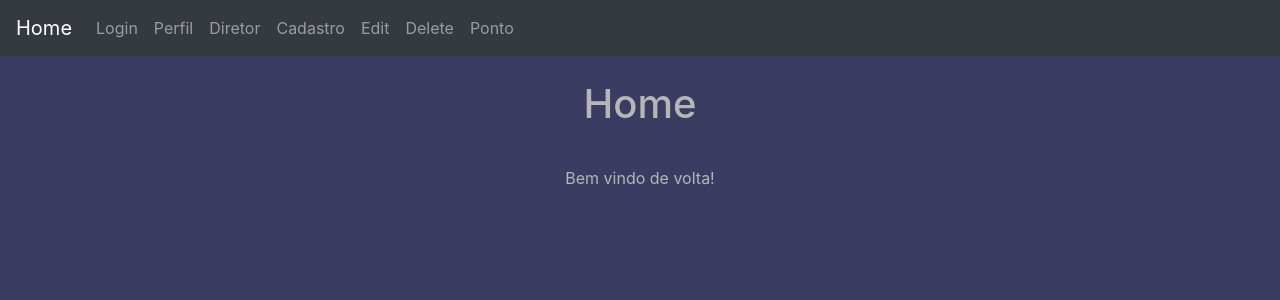
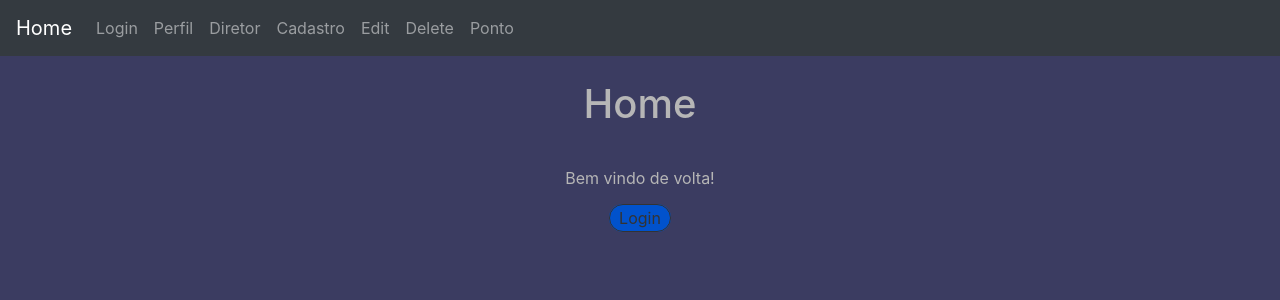
Before and after one commit to FelipeFVCampidelli/Sistema-Interno-de-Ponto, a React (Create React App) app: page / in a window 1280 px wide. Shown: the top 300 px of the page. Built offline with nearby package versions, Linux system fonts and the light colour scheme; no server answers.

Commit message:
Acabamentos

```diff
--- a/src/App.css
+++ b/src/App.css
@@ -2,21 +2,36 @@ body {
   background-color: rgb(59, 60, 97);
   color: rgb(182, 182, 182);
 }
-
 .navbar-brand a {
   color: #fff;
   float:right
 }
-
 .nav-link a {
   color: #FFFFFF80;
 }
 #root > main > nav > form > div > div > div{
-
   color: #000;
 }
-
 #root > main > nav > form > div > div > div.css-g1d714-ValueContainer{
   width: 150px;
   color: black;
 }
+.Recipiente{
+  width: 100%;
+  text-align: center;
+  float: right;
+}
+.LinkLogin{
+  text-decoration: none;
+  background-color: #0152cc;
+  color: #333333;
+  padding: 3px 9px 3px 9px;
+  border-top: 1px solid #333333;
+  border-right: 1px solid #333333;
+  border-bottom: 1px solid #333333;
+  border-left: 1px solid #333333;
+  border-radius: 300px;
+}
+.LinkLogin:hover{
+  color: #000;
+}
--- a/src/App.js
+++ b/src/App.js
@@ -186,5 +186,6 @@ const Home = () => (
   <Fragment>
     <h1>Home</h1>
     <p>Bem vindo de volta!</p>
+    <div className="Recipiente"><Link className="LinkLogin" to="/login">Login</Link></div>
   </Fragment>
 );
--- a/src/Diretor/diretor.css
+++ b/src/Diretor/diretor.css
@@ -9,15 +9,20 @@
   margin-left: 25%;
   max-width: 100%;
 }
-
 .amarelo{
   margin-top: 5%;
   margin-left: 15%;
   max-width: 100%;
 }
-
 .vermelho{
   margin-top: 5%;
   margin-left: 15%;
   max-width: 100%;
 }
+.FormDiretorP{
+  margin-top: 100px;
+}
+.FormDiretor{
+  width: 50%;
+  color: black;
+}
--- a/src/Diretor/diretor.jsx
+++ b/src/Diretor/diretor.jsx
@@ -95,8 +95,8 @@ export default function Perfil(props) {
             <Button href="/cadastro" className="verde" variant="success">Cadastrar</Button>
             <Button href="/edit" className="amarelo" variant="warning" type="editar">Editar</Button>
             <Button href="/delete" className="vermelho" variant="danger" type="excluir">Excluir</Button>
-            <Form inline onChange={handleSubmitSearch}>
-              <Select styles="neutral190" onChange={handleSelectChange} options={options} value={options.id}/>
+            <Form className="FormDiretorP"inline onSubmit={handleSubmitSearch}>
+              <Select className="FormDiretor" styles="neutral190" onChange={handleSelectChange} options={options} value={options.id}/>
               <Button type="submit" variant="outline-light">Search</Button>
             </Form>
           </Col>
```
Also changed, not shown: 1 other file (tests, documents, lock files or other folders).
